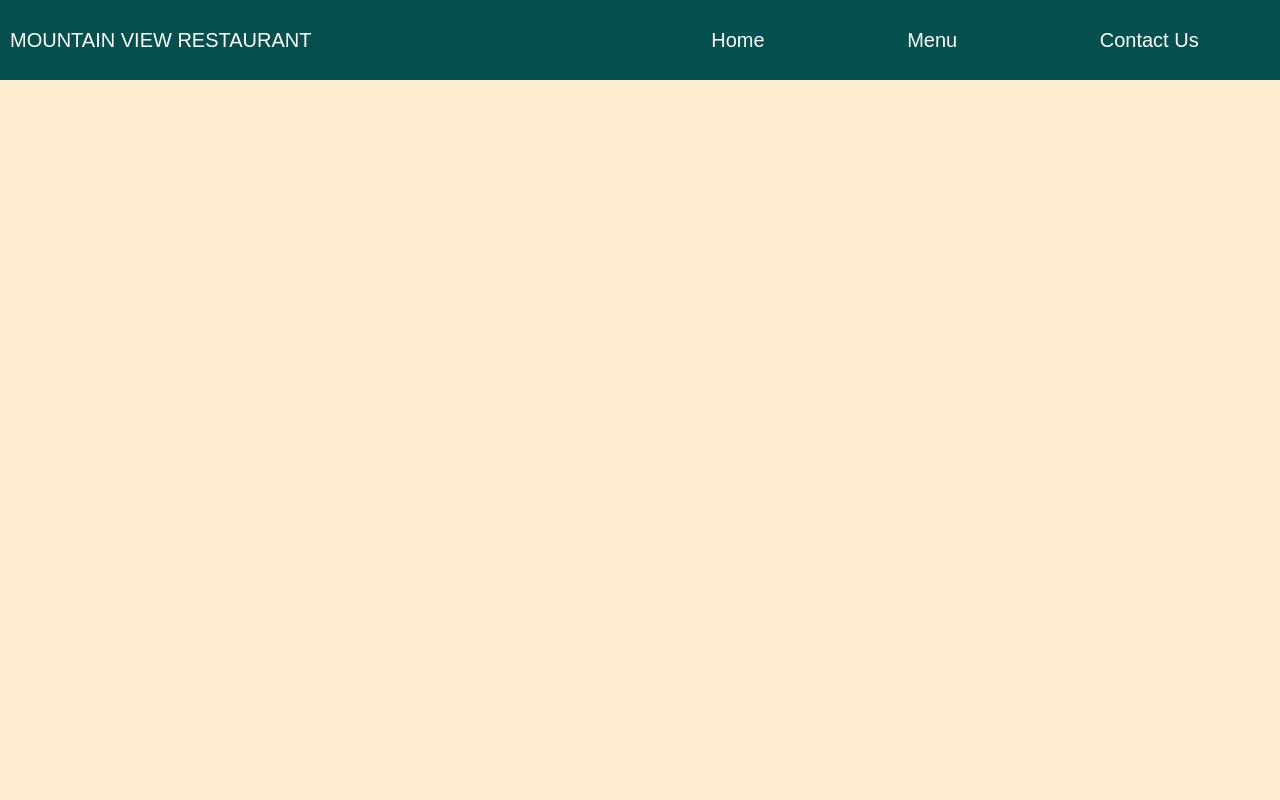
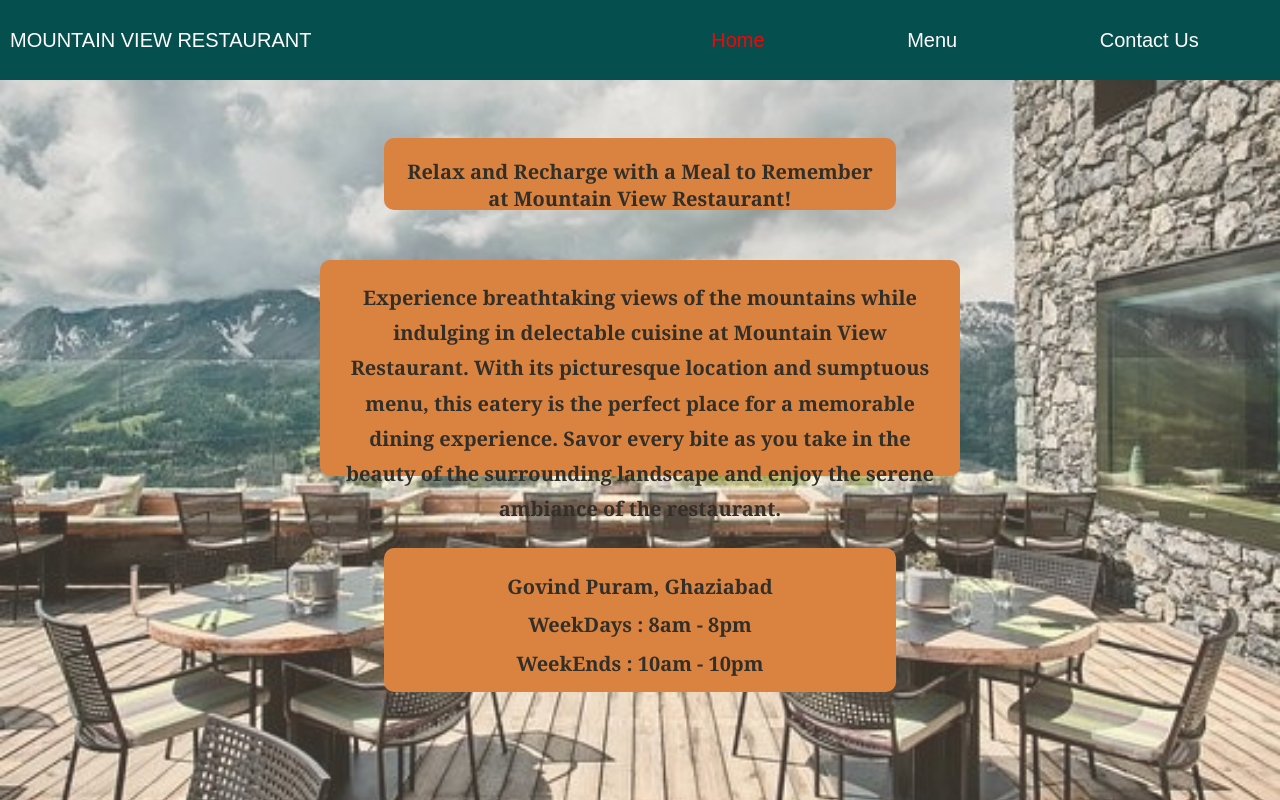
Before and after one commit to ujju2000/restaurant-page, a website built with webpack: page dist/index.html in a window 1280 px wide. Both pictures are taken after a click on the item "Home". Built offline with nearby package versions, Linux system fonts and the light colour scheme.

Commit message:
added menu page

```diff
--- a/src/home.js
+++ b/src/home.js
@@ -5,6 +5,8 @@ const renderHomePage = (() =>{
     const container = document.querySelector('#content');
 
     const main = document.createElement('main');
+    main.setAttribute('data-content','');
+    main.setAttribute('id','home');
     // main.classList.add('active');
     main.innerHTML = `<div class="title headline">
                 Relax and Recharge with a Meal to Remember at Mountain View Restaurant!
--- a/src/index.js
+++ b/src/index.js
@@ -3,29 +3,29 @@ import { renderHomePage  } from "./home";
 import {renderMenuPage} from "./menu";
 
 
-console.log("chal rha hai code");
 pageLoad;
 
 
 const tabs = document.querySelectorAll('.tab');
-console.log(tabs);
+const dataContent = document.querySelectorAll('[data-content]');
+console.log(dataContent);
+const dataTabs = document.querySelectorAll('[data-tab]');
+// console.log(dataTabs);
+// console.log(tabs);
 tabs.forEach((tab) => tab.addEventListener('click' ,(e) =>{
     // container for the tab click
-    if(tab.id == 'menu') {
-        renderMenuPage;
-        const menu = document.querySelector('.menu');
-        menu.classList.add('active');
-    }else if(tab.id == 'home'){
-        renderHomePage;
-        const home = document.querySelector('.home');
-        home.classList.add('active');
-    }
-    else {
-        console.log("abhi likhna hai")
-    }
+    // console.log(tab.id);
+
+    dataContent.forEach((data) =>{
+        data.classList.remove('active');
+    })
+    let target = document.querySelector(tab.getAttribute('data-tab'));
+
     // navigation
     tabs.forEach((tab) =>{
         tab.classList.remove("red");
     })
+    // console.log(target.id);
+    target.classList.add('active');
     tab.classList.add("red");
 }))
--- a/src/menu.js
+++ b/src/menu.js
@@ -4,9 +4,10 @@ const renderMenuPage = (() =>{
     const container = document.querySelector('#content');
 
     const menu  = document.createElement('div');
-    menu.classList.add('menu');
-    menu.innerHTML = `
-    <div class="title">MENU
+    menu.setAttribute('data-content','');
+    menu.setAttribute('id' , 'menu');
+
+    menu.innerHTML = `<div class="title">MENU
     <!-- SYMBOL -->
 </div>
 <div class="cards">
@@ -91,9 +92,10 @@ const renderMenuPage = (() =>{
         </div>
     </div>
 
-</div>
-    `;
+</div>`
+
     container.appendChild(menu);
-})
+
+})();
 
 export {renderMenuPage};
--- a/src/pageLoad.js
+++ b/src/pageLoad.js
@@ -8,9 +8,9 @@ const pageLoad = (() =>{
                MOUNTAIN VIEW RESTAURANT
            </div>
            <nav>
-               <li class="tab active" id="home">Home</li>
-               <li class="tab" id="menu">Menu</li>
-               <li class="tab" id="contact">Contact Us</li>
+               <li class="tab red" data-tab = "#home">Home</li>
+               <li class="tab" data-tab = "#menu">Menu</li>
+               <li class="tab" data-tab = "#contact">Contact Us</li>
            </nav>`;
 
     container.appendChild(header);
```
Also changed, not shown: dist/index.html, dist/main.js, dist/style.css, src/contact.js (added).
